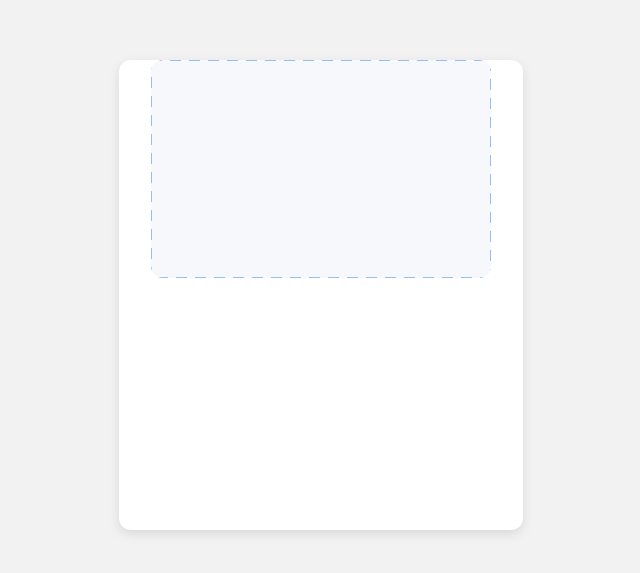
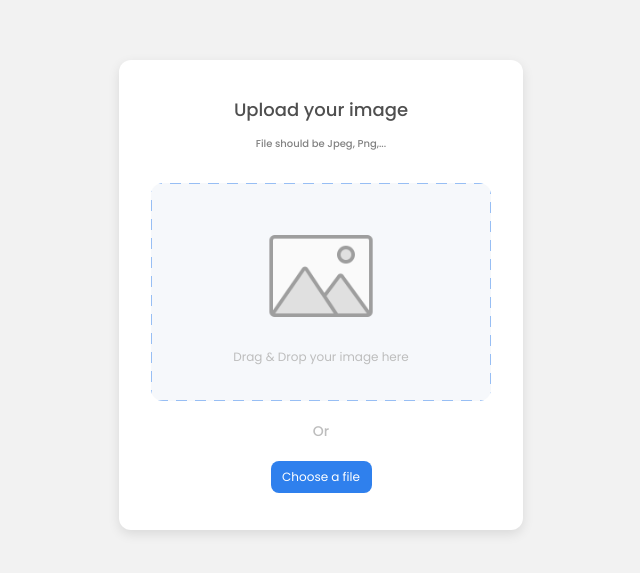
Before and after one commit to Moro-Afriyie/Image-Uploader, a React (Create React App) app: page / in a window 1280 px wide. Shown: the part 105-678 px from the top of the page, without its empty margins (319-959 px from the left). Built offline with nearby package versions, Linux system fonts and the light colour scheme.

Commit message:
create the image uploader page

```diff
--- a/src/components/ImageUpload.tsx
+++ b/src/components/ImageUpload.tsx
@@ -1,12 +1,41 @@
 import * as React from "react";
+import image from "../assets/image.png";
 
 interface IIMageUploadProps {}
 
 const IMageUpload: React.FunctionComponent<IIMageUploadProps> = (props) => {
   return (
     <section className="min-h-screen flex items-center justify-center w-full bg-greybg">
-      <div className="max-w-[25.2rem] w-full h-[29.32rem] bg-white shadow-small px-8 rounded-xl">
-        <div className="h-[13.625rem] w-full bg-dark-grey box rounded-xl"></div>
+      <div className="max-w-[25.2rem] flex flex-col items-center justify-center gap-5 w-full h-[29.32rem] bg-white shadow-small px-8 rounded-xl">
+        <div className="flex flex-col mb-3 gap-3 font-medium">
+          <h1 className="text-lg text-heading text-center">
+            Upload your image
+          </h1>
+          <p className="text-[0.625rem] text-center text-[#828282]">
+            File should be Jpeg, Png,...
+          </p>
+        </div>
+        <div className="h-[13.625rem] relative w-full bg-dark-grey box rounded-xl">
+          <div className="flex flex-col gap-4 justify-center items-center w-ful h-full">
+            <img src={image} alt="image icon" className="w-[7.125rem]" />
+            <p className="text-center text-xs text-light-grey">
+              Drag & Drop your image here
+            </p>
+            <input
+              className="absolute opacity-0 top-0 left-0 bottom-0 right-0 border border-red-900"
+              type="file"
+              name="image"
+              id="image"
+            />
+          </div>
+        </div>
+        <p className="text-sm  font-medium text-light-grey">Or</p>
+        <label
+          htmlFor="image"
+          className="w-[6.313rem] flex items-center justify-center h-8 rounded-lg bg-primary-blue text-white text-xs"
+        >
+          Choose a file
+        </label>
       </div>
     </section>
   );
--- a/tailwind.config.js
+++ b/tailwind.config.js
@@ -11,6 +11,8 @@ module.exports = {
         greybg: "#f2f2f2",
         "primary-blue": "#2F80ED",
         "dark-grey": "#F6F8FB",
+        "light-grey": "#BDBDBD",
+        heading: "#4f4f4f",
       },
       fontFamily: {
         poppins: ["Poppins", "sans-serif"],
```
Also changed, not shown: src/assets/image.png (added).
